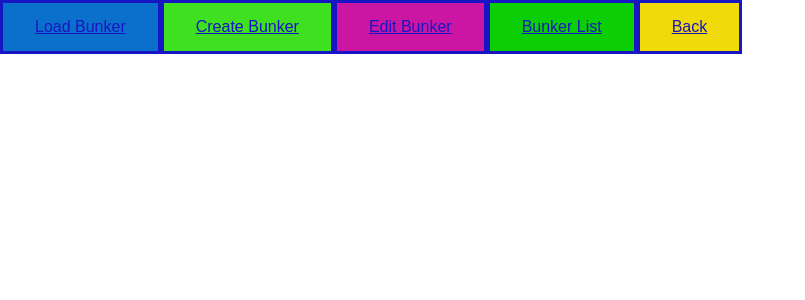
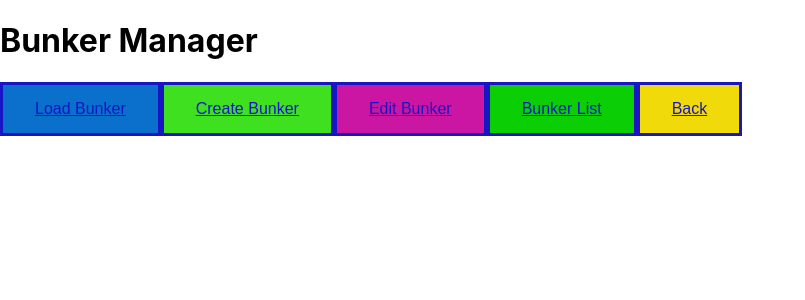
Before and after one commit to TranspoLord/bunker-project, a React (Create React App) app: page /manage in a window 1280 px wide. Shown: the top 300 px of the page, without its empty margins (0-805 px from the left). Built offline with nearby package versions, Linux system fonts and the light colour scheme.

Commit message:
Removed FileReader Changed 'load bunker' button to open file explorer Application does read file, but does nothing with it yet

```diff
--- a/src/App.tsx
+++ b/src/App.tsx
@@ -6,6 +6,7 @@ import Home from "./Home"
 import PageNotFound from './PageNotFound';
 import { Routes, Route } from "react-router";
 import CreateBunker from './CreateBunker';
+
 
 function App() {
   return (
--- a/src/BunkerManager.jsx
+++ b/src/BunkerManager.jsx
@@ -1,4 +1,4 @@
-import React, {useState, useEffect } from 'react';
+import React, { useState, useEffect } from 'react';
 import App from './App';
 import './App.css';
 import GameManager from './GameManager';
@@ -13,9 +13,6 @@ const BunkerManager = () => {
     const [bunkerList, setBunkerList] = useState(false)
     const [back, setBack] = useState(false)
     const [file, setFile] = useState(null);
-
-    function LoadFile() {
-        console.log("This is the load file function")
     const [isValid, setIsValid] = useState(null);
 
     const handleFileChange = (event) => {
@@ -25,10 +22,9 @@ const BunkerManager = () => {
     };
 
     const validateFile = (file) => {
-            if(file.type === "application/json" || file.type === "text/plain") {
         const reader = new FileReader();
         reader.onload = (event) => {
-                    try{
+            try {
                 const fileData = JSON.parse(event.target.result);
                 console.log(fileData);
                 setIsValid(true);
@@ -38,45 +34,42 @@ const BunkerManager = () => {
         };
         reader.readAsText(file);
         console.log(JSON.stringify(file))
-            } else {
-                setIsValid(false);
-            }
     };
 
+    function loadFromLocalStorage(){
+
+    }
+
+    //TODO: Automatically move to edit page after file load to have user confirm text is correct
+    //TODO: Create a list/cards of all saved bunkers in local storage
+    //TODO: On cards, have a button to delete the bunker from local storage
+    //TODO: On cards, have a button to edit the bunker in the editor
     return (
         <div>
-                {console.log("This is the load file function return")}
-                <input type="file" onChange={handleFileChange} />
-                {file ? 'Selected file: ${file.name}' : "No file selected"}
-                {isValid === true ? <p>The file is a valid json file</p> : null}
-                {isValid === false ? <p>The file is not a valid json file</p> : null}
-            </div>
-        );
-    }
-
-    return (
-        <div>
-            <button onClick = {() => {setLoad(true)}} className = "bunkerEditorLoadButton">
+            <h1>Bunker Manager</h1>
+            <label htmlFor='fileInput'>
+                <button onClick={() => { document.getElementById("fileInput").click() }} className="bunkerEditorLoadButton">
                     Load Bunker
                 </button>
-            {loadFile ? <LoadFile/> : null}
+            </label>
+            <input id='fileInput' type='file' accept="application/json, text/plain" style={{ display: 'none' }} onChange={handleFileChange} />
             <Link to="/manage/create">
-                <button onClick = {() => {setCreate(true)}} className = "bunkerEditorCreateButton">
+                <button onClick={() => { setCreate(true) }} className="bunkerEditorCreateButton">
                     Create Bunker
                 </button>
             </Link>
             <Link to="/manage/edit">
-                <button onClick = {() => {setEdit(true)}} className = "bunkerEditorEditButton">
+                <button onClick={() => { setEdit(true) }} className="bunkerEditorEditButton">
                     Edit Bunker
                 </button>
             </Link>
             <Link to="/list">
-                <button onClick = {() => {setBunkerList(true)}} className = "bunkerEditorListButton">
+                <button onClick={() => { setBunkerList(true) }} className="bunkerEditorListButton">
                     Bunker List
                 </button>
             </Link>
             <Link to="/">
-                <button className = "bunkerEditorBackButton">
+                <button className="bunkerEditorBackButton">
                     Back
                 </button>
             </Link>
```
Also changed, not shown: src/FileReader.jsx (deleted, +0 -13 lines). Lines whose indentation alone changed are shown as unchanged.
